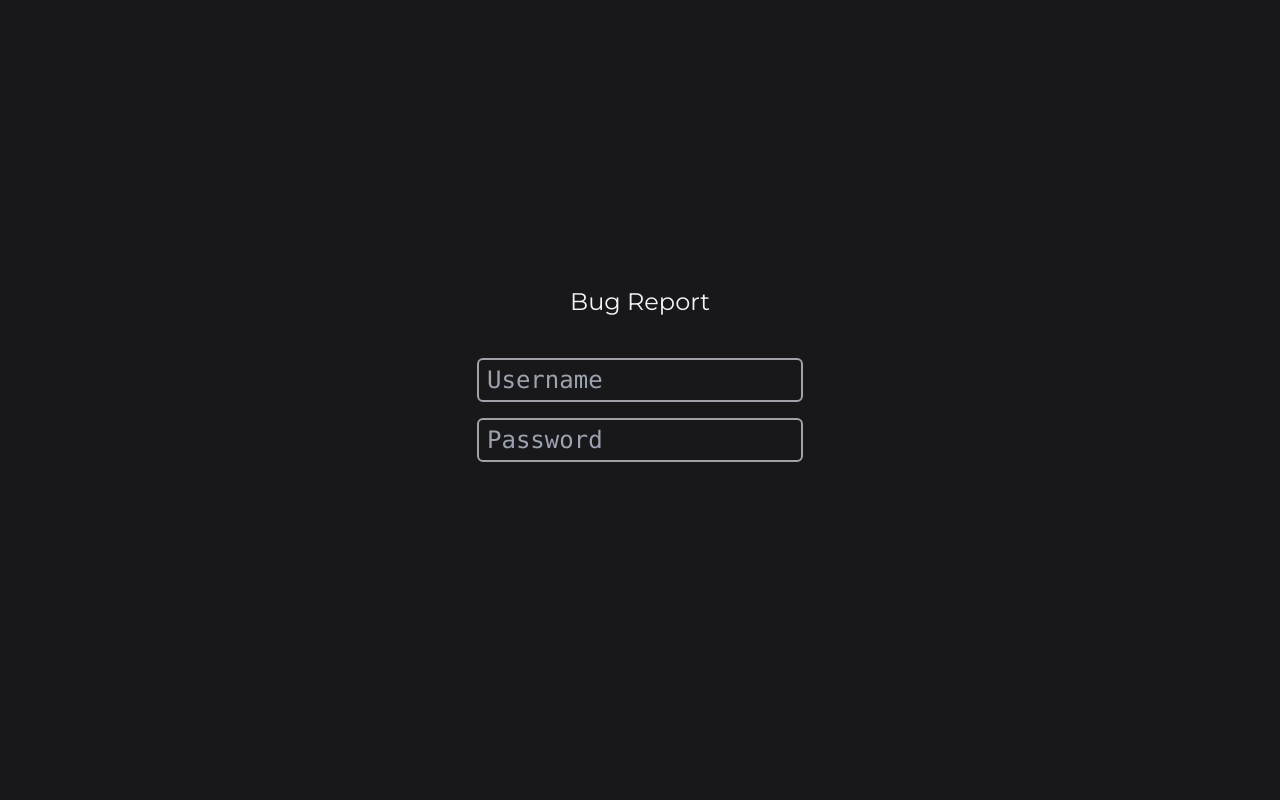
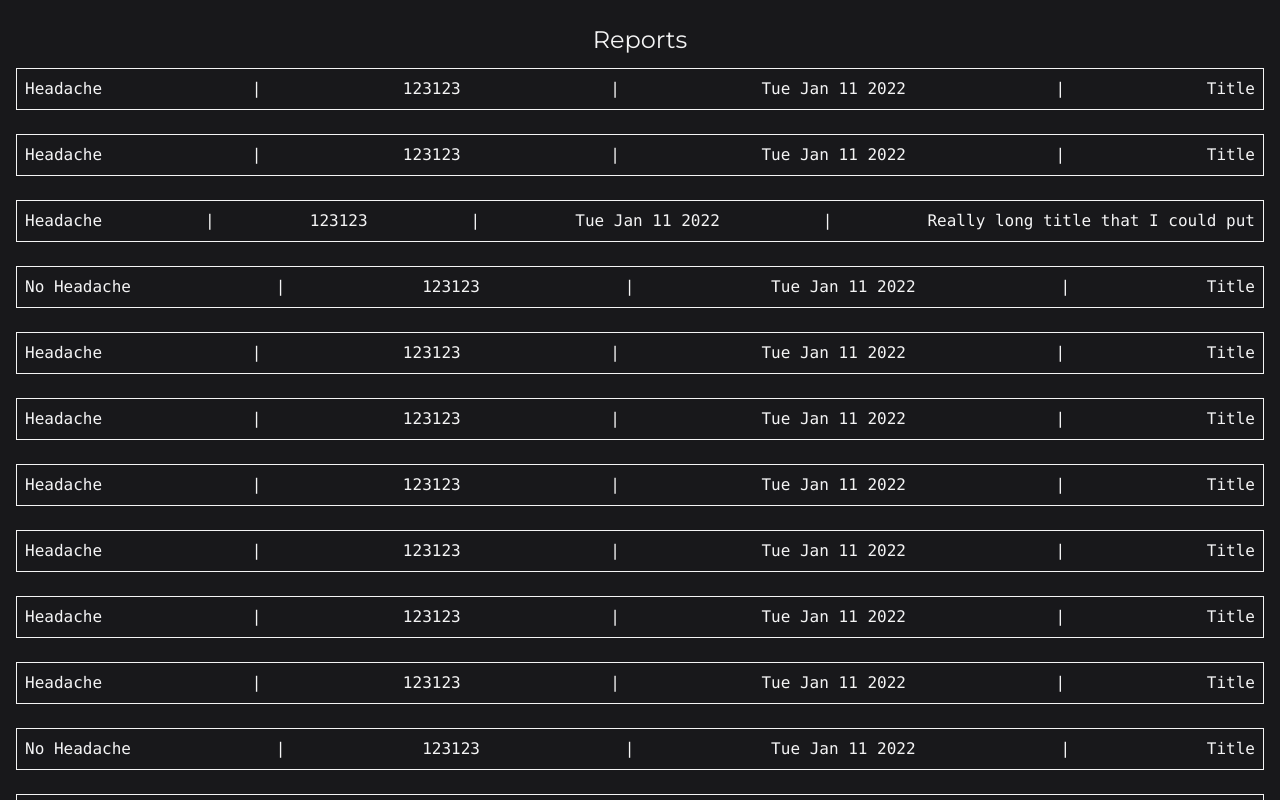
Before and after one commit to ChristianPayne/bug-report, a React (Vite) app: page / in a window 1280 px wide. Before the commit this address led to /login. Built offline with nearby package versions, Linux system fonts and the light colour scheme.

Commit message:
Working on formatting of report page.

```diff
--- a/src/App.tsx
+++ b/src/App.tsx
@@ -15,12 +15,12 @@ export const App: FC<Props> = () => {
   useEffect(()=>{
     if(loggedIn === false) {
       console.log("Nav to login");
-      navigate('/login', {replace: true})
+      // navigate('/login', {replace: true})
     }
   },[loggedIn])
 
   return (
-    <div className='bg-zinc-900 text-zinc-100 h-screen font-mono'>
+    <div className='bg-zinc-900 text-zinc-100 h-screen font-mono py-6 scrollbar overflow-y-scroll'>
       <Routes>
         <Route path="/login" element={<Login />} />
         <Route path="/" element={<Home />} />
--- a/src/Home/Home.tsx
+++ b/src/Home/Home.tsx
@@ -122,16 +122,20 @@ export const Home: FC<Props> = () => {
   }
 
   return (
-    <div className='flex flex-col items-center justify-center space-x-6 space-y-6 overflow-y-scroll h-full scrollbar'>
+    <div className='flex flex-col h-fit'>
+      <h1 className='text-2xl font-montserrat text-center'>Reports</h1>
       {
         data.map((item, i)=>{
           return (
-            <button key={item.id + i} className='text-left border border-zinc-100 p-2 flex'
+            <button key={item.id + i} className='text-left border border-zinc-100 p-2 flex items-center my-3 mx-4 justify-between'
             onClick={()=>{entryClick(item.id)}}>
+              <p className='mr-2'>{(item.headache ? "" : "No ") + "Headache"}</p>
+              &#124;
               <p className='mr-2'>{item.id}</p>
+              &#124;
               <p className='mr-2'>{item.date.toDateString()}</p>
-              <p className='mr-2'>{item.title}</p>
-              <p className=''>{(item.headache ? "" : "No ") + "Headache"}</p>
+              &#124;
+              <p className=''>{item.title}</p>
             </button>
           )
 
```
